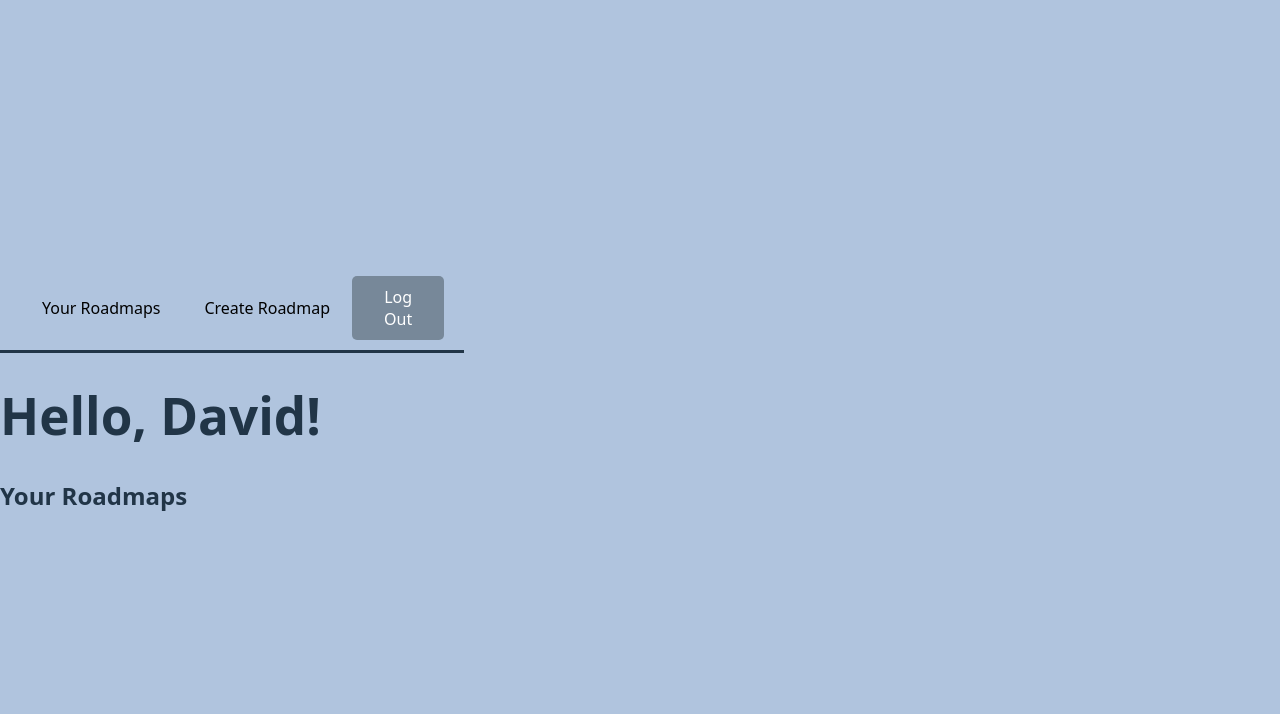
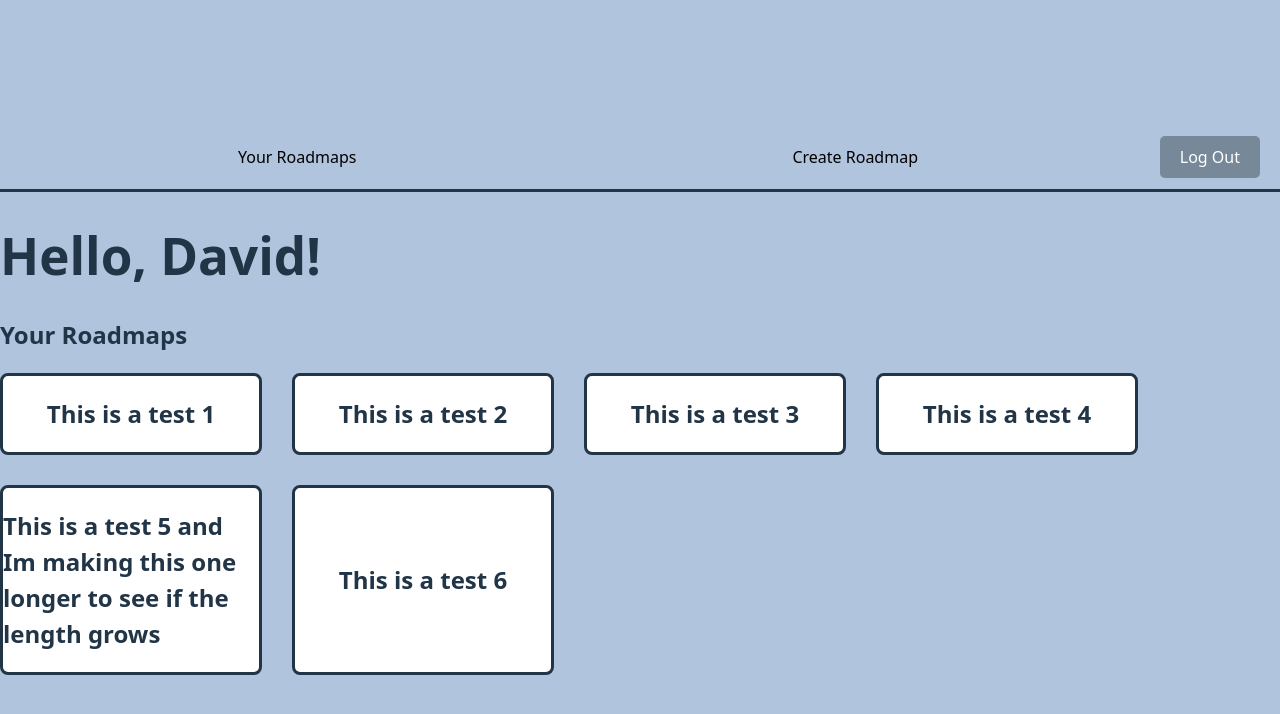
Before and after one commit to davidxosei/GoalPlanningApp, a React (Vite) app in the folder goal-planning-app/: page /home in a window 1280 px wide. Shown: the top 714 px of the page. Built offline with nearby package versions, Linux system fonts and the light colour scheme.

Commit message:
Added roadmap previews

```diff
--- a/goal-planning-app/src/App.css
+++ b/goal-planning-app/src/App.css
@@ -10,6 +10,22 @@
   display: flex;
   align-items: center;
   gap: 10px
+}
+
+.roadmapContainer {
+  display: flex;
+  flex-wrap: wrap;
+  gap: 30px;
+}
+
+.roadmapPreview {
+  display: flex;
+  border-radius: 8px;
+  border: solid;
+  background-color: white;
+  width: 20%;
+  justify-content: center;
+  align-items: center;
 }
 
 .sign-in-title {
--- a/goal-planning-app/src/views/Home.jsx
+++ b/goal-planning-app/src/views/Home.jsx
@@ -1,7 +1,9 @@
 import Nav from '../components/Nav';
+import {useState} from 'react';
 
 export default function Home() {
     const username = "David";
+    const [roadmaps, setRoadmaps] = useState([{title: "This is a test 1"}, {title: "This is a test 2"}, {title: "This is a test 3"}, {title: "This is a test 4"}, {title: "This is a test 5 and Im making this one longer to see if the length grows"}, {title: "This is a test 6"}]);
     return (
         <div>
             <Nav />
@@ -9,6 +11,18 @@ export default function Home() {
                 Hello, {username}!
             </h1>
             <h2>Your Roadmaps</h2>
+            <div className = "roadmapContainer">
+                {roadmaps.map(
+                    (roadmap) => {
+                        return(
+                            <div className = "roadmapPreview">
+                                <h2 style = {{backgroundColor: "white"}}>{roadmap.title}</h2>
+                            </div>
+                        );
+
+                    }
+                )}
+            </div>
         </div>
     );
 }
--- a/goal-planning-app/src/views/Login.jsx
+++ b/goal-planning-app/src/views/Login.jsx
@@ -11,10 +11,10 @@ export default function Login() {
                 <h1 className = "sign-in-title">Log In</h1>
                 <form>
                     <label htmlFor = "username">Username</label>
-                    <input type = "text" id = "username" value = {username} onChange={(e) => setUsername(e.target.value)}/>
+                    <input type = "text" id = "username" required value = {username} onChange={(e) => setUsername(e.target.value)}/>
 
                     <label htmlFor = "password">Password</label>
-                    <input type = "password" id = "password" value = {password} onChange={(e) => setPassword(e.target.value)}/>
+                    <input type = "password" id = "password" required value = {password} onChange={(e) => setPassword(e.target.value)}/>
 
                     <input type = "submit" value = "Login" />
                 </form>
--- a/goal-planning-app/src/views/Register.jsx
+++ b/goal-planning-app/src/views/Register.jsx
@@ -10,10 +10,10 @@ export default function Register() {
                 <h1 className = "sign-in-title">Register</h1>
                 <form>
                     <label htmlFor = "username">Username</label>
-                    <input id = "username" type = "text" value = {username} onChange = {(e) => setUsername(e.target.value)}/>
+                    <input id = "username" type = "text" required value = {username} onChange = {(e) => setUsername(e.target.value)}/>
 
                     <label htmlFor = "password">Password</label>
-                    <input id = "password" type = "password" value = {password} onChange={(e) => setPassword(e.target.value)}/>
+                    <input id = "password" type = "password" required value = {password} onChange={(e) => setPassword(e.target.value)}/>
 
                     <input type = "submit" value = "Register Account" />
                 </form>
```
